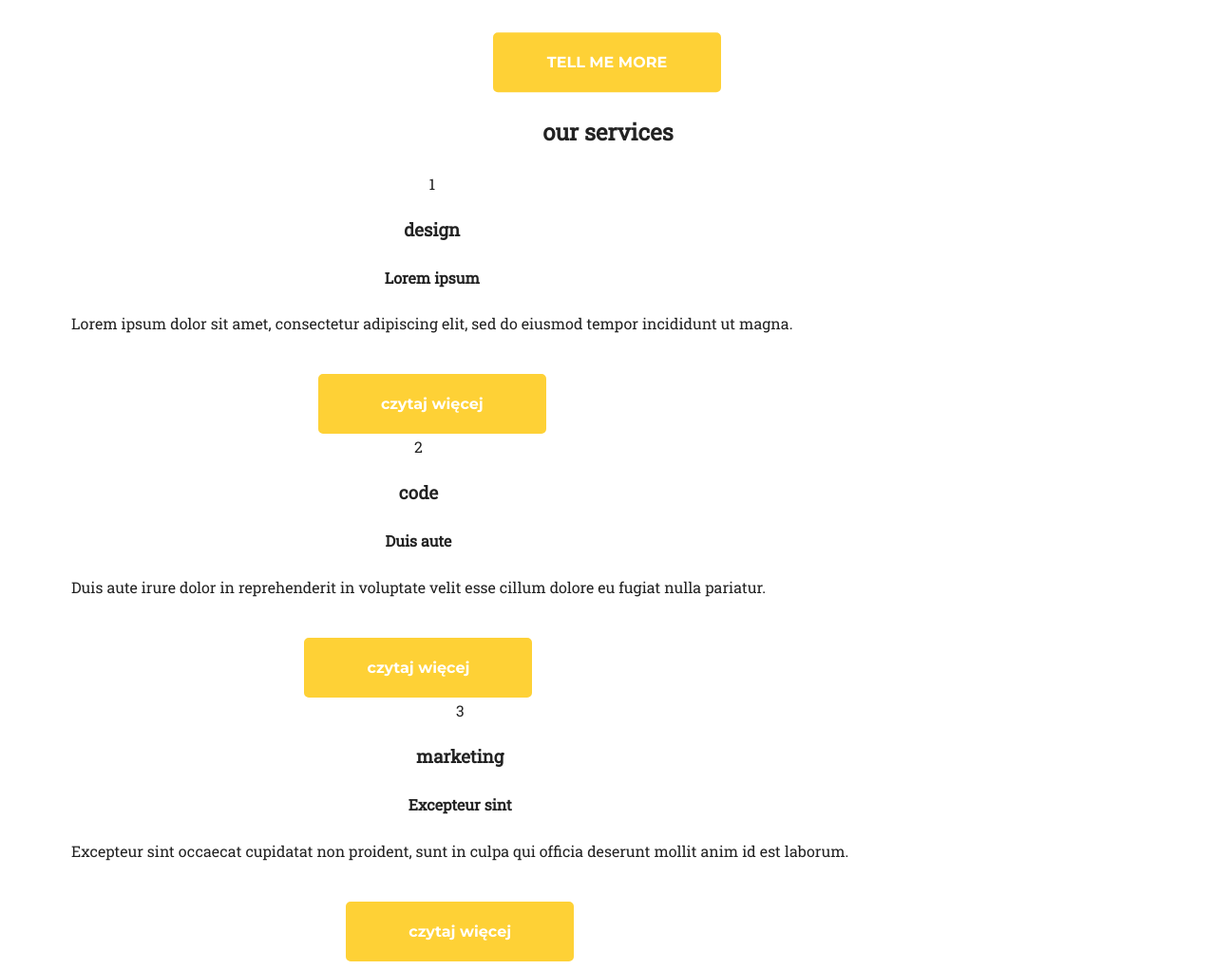
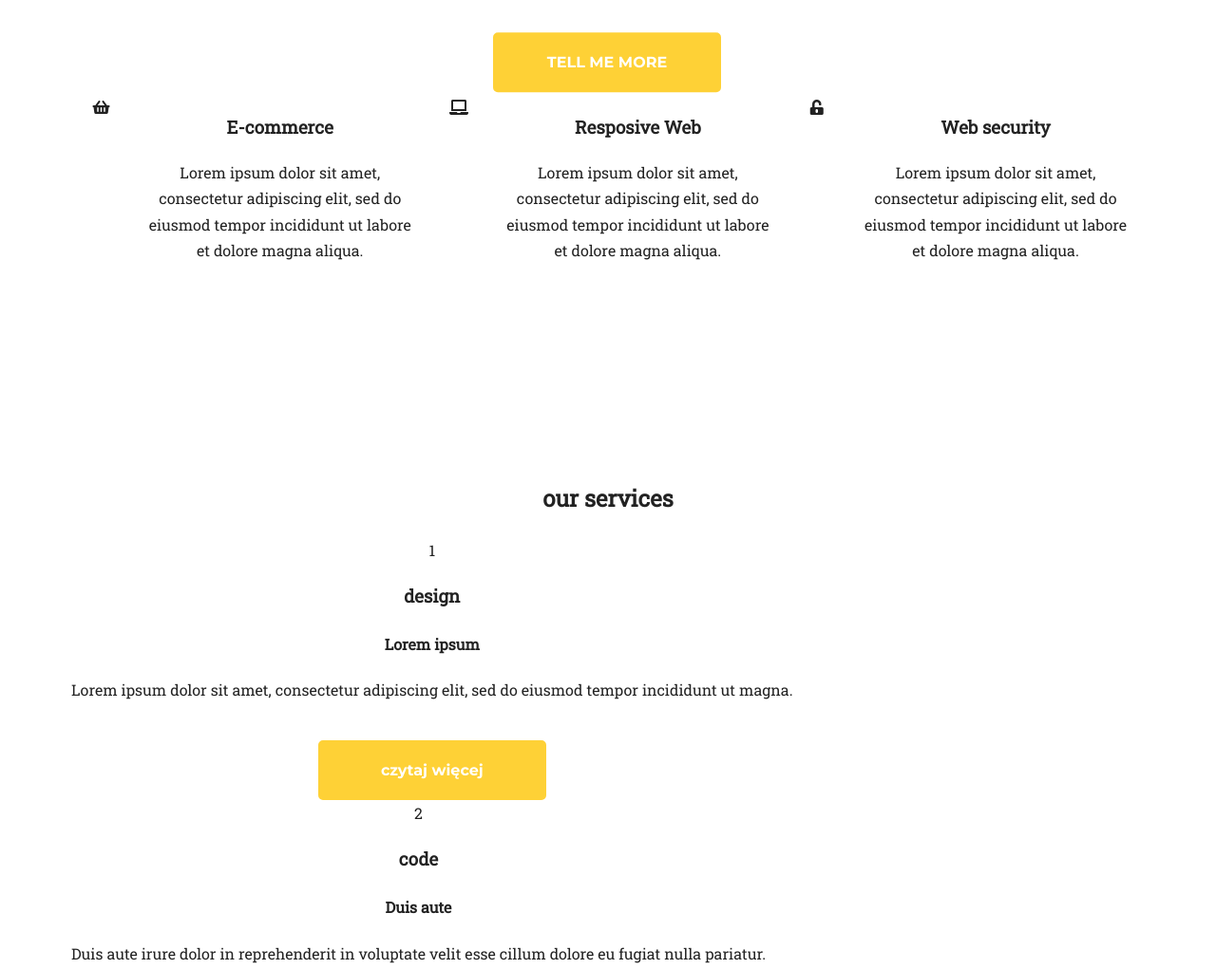
Before and after one commit to Robert-szy/4.6-task-runner, a website: page index.html in a window 1280 px wide. Shown: the part 697-1718 px from the top of the page at 95% size. Drawn offline with Linux system fonts and the light colour scheme; a web font is replaced by a local one.

Commit message:
Add services html code

```diff
--- a/index.html
+++ b/index.html
@@ -14,7 +14,6 @@
         <header class="splash">
             <div class="splash-inner">
                 <img class="w-100" src="images/Background Image.png" alt="image">
-
                 <div class="menu">
                     <ul>
                         <li><a href="#">Golden</a></li>
@@ -32,14 +31,60 @@
                     <h1 class="page-title">IT'S  NICE TO MEET YOU</h1>
                     <a class="btn btn-one" href="#">TELL ME MORE</a>
                 </div>
-
             </div>
         </header>
-
-
-
-
-        <section class="services">
+        <section class="services py-5">
+            <div class="container">
+                <div class="row">
+                    <div class="col-md-4">
+                        <div class="card">
+                            <div class="row">
+                                <div class="col-md-2 d-none d-md-block">
+                                    <i class="fas fa-shopping-basket"></i>
+                                </div>
+                                <div class="col-md-10">
+                                    <div class="card-body">
+                                        <h3>E-commerce</h3>
+                                        <p>Lorem ipsum dolor sit amet, consectetur adipiscing elit, sed do eiusmod tempor incididunt ut labore et dolore magna aliqua.</p>
+                                    </div>
+                                </div>
+                            </div>
+                        </div>
+                    </div>
+                    <div class="col-md-4">
+                        <div class="card">
+                            <div class="row">
+                                <div class="col-md-2 d-none d-md-block">
+                                    <i class="fas fa-laptop"></i>
+                                </div>
+                                <div class="col-md-10">
+                                    <div class="card-body">
+                                        <h3>Resposive Web</h3>
+                                        <p>Lorem ipsum dolor sit amet, consectetur adipiscing elit, sed do eiusmod tempor incididunt ut labore et dolore magna aliqua.</p>
+                                    </div>
+                                </div>
+                            </div>
+                        </div>
+                    </div>
+                    <div class="col-md-4">
+                        <div class="card">
+                            <div class="row">
+                                <div class="col-md-2 d-none d-md-block">
+                                    <i class="fas fa-unlock-alt"></i>
+                                </div>
+                                <div class="col-md-10">
+                                    <div class="card-body">
+                                        <h3>Web security</h3>
+                                        <p>Lorem ipsum dolor sit amet, consectetur adipiscing elit, sed do eiusmod tempor incididunt ut labore et dolore magna aliqua.</p>
+                                    </div>
+                                </div>
+                            </div>
+                        </div>
+                    </div>
+                </div>
+            </div>
+        </section>
+        <section class="service1s">
             <div class="container">
             <h2 class="section-title">our services</h2>
                 <div class="row">
```
Lines whose indentation alone changed are shown as unchanged.
